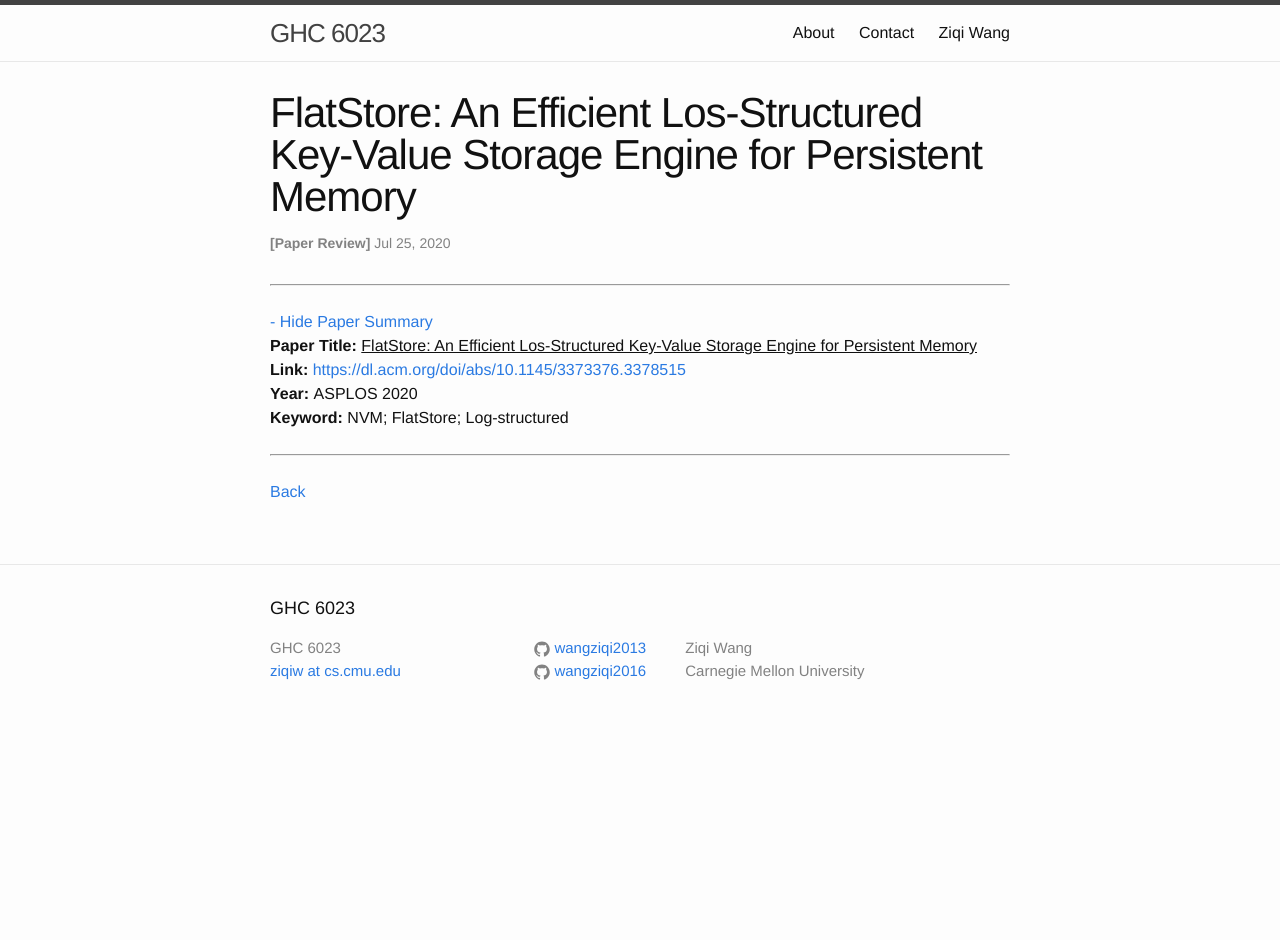
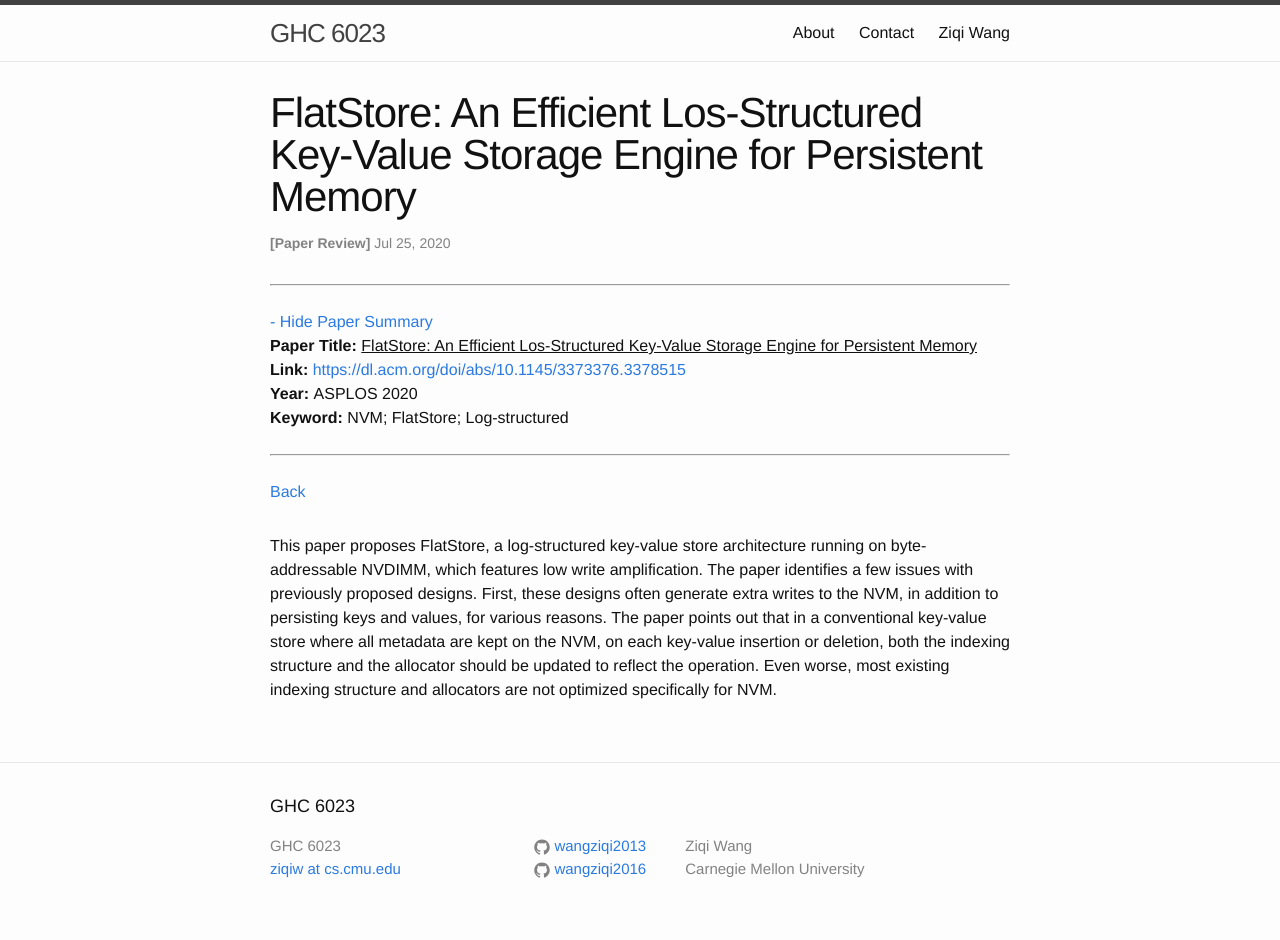
Before and after one commit to wangziqi2013/wangziqi2013.github.io, a Jekyll site: the page built from _posts/2020-07-25-flatstore.markdown, in a window 1280 px wide. Built offline with Jekyll 4.4.1, drawn with Linux system fonts in a browser that asks for light colours; before the commit the page ends 900 px from its top, so only the background shows below that.

Commit message:
Adding WA

```diff
--- a/_posts/2020-07-25-flatstore.markdown
+++ b/_posts/2020-07-25-flatstore.markdown
@@ -12,3 +12,11 @@ htm_cd:
 htm_cr:
 version_mgmt:
 ---
+
+This paper proposes FlatStore, a log-structured key-value store architecture running on byte-addressable NVDIMM, which
+features low write amplification.
+The paper identifies a few issues with previously proposed designs. First, these designs often generate extra writes to
+the NVM, in addition to persisting keys and values, for various reasons. The paper points out that in a conventional
+key-value store where all metadata are kept on the NVM, on each key-value insertion or deletion, both the indexing structure
+and the allocator should be updated to reflect the operation. Even worse, most existing indexing structure and allocators
+are not optimized specifically for NVM.
```
